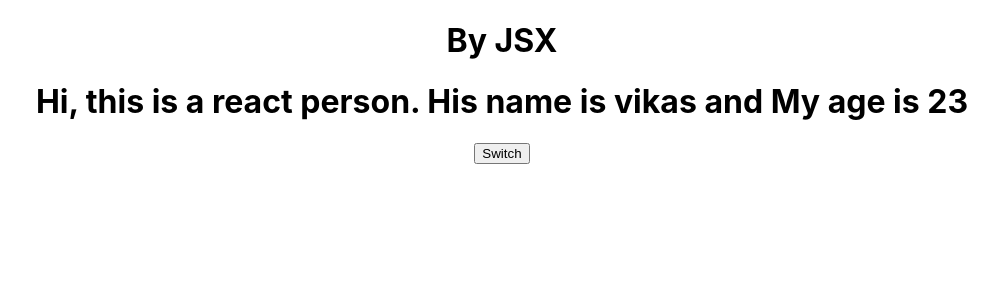
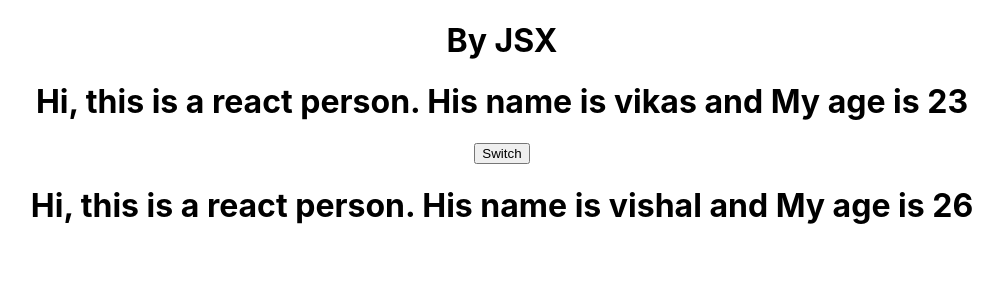
Before and after one commit to vikasgupta001/learningReact, a React (Create React App) app: page / in a window 1280 px wide. Shown: the top 300 px of the page, without its empty margins (138-1141 px from the left). Built offline with nearby package versions, Linux system fonts and the light colour scheme.

Commit message:
Passing Method Reference to Parent to Child Component

```diff
--- a/src/App.js
+++ b/src/App.js
@@ -9,10 +9,11 @@
       {name:'vishal', age:'26'}
     ]
   }
-  switchHandler = ()=>{
+  switchHandler = (name,age)=>{
       this.setState({
         person:[
-          {name: 'vikas', age:'25'}
+          {name: 'vikas', age:'25'},
+          {name: name, age:age}
         ]
       })
   }
@@ -21,8 +22,9 @@
     return (
       <div className='App'>
         <h1> By JSX</h1>
-           <Person name={this.state.person[0].name} age={this.state.person[0].age} />
+           <Person name={this.state.person[0].name} age={this.state.person[0].age} click={()=>this.switchHandler('Vijay',25)} />
            <button onClick={this.switchHandler}>Switch</button>
+           <Person name={this.state.person[1].name} age={this.state.person[1].age} click={this.switchHandler.bind(this,'Disha','24')} />
        </div>
     )
   }
--- a/src/Person/Person.js
+++ b/src/Person/Person.js
@@ -1,7 +1,7 @@
 import React from "react";
 
 const person = (props)=>{
-    return (<h1>Hi, this is a react person. His name is {props.name} and My age is {props.age}</h1>)
+    return (<h1 onClick={props.click}>Hi, this is a react person. His name is {props.name} and My age is {props.age}</h1>)
 }
 
 export default person;
```
